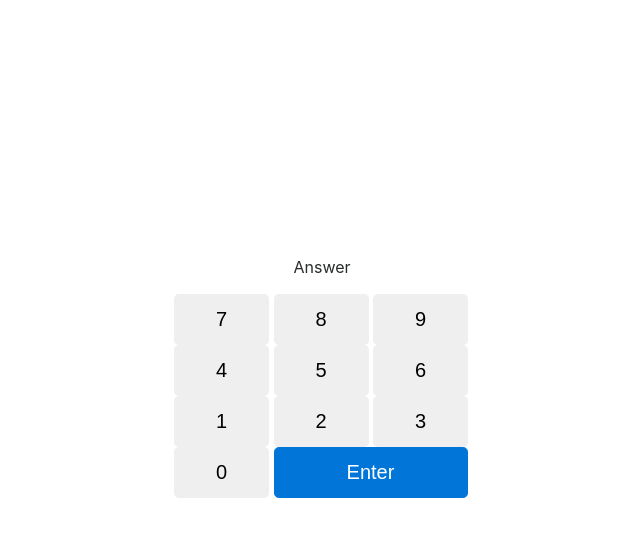
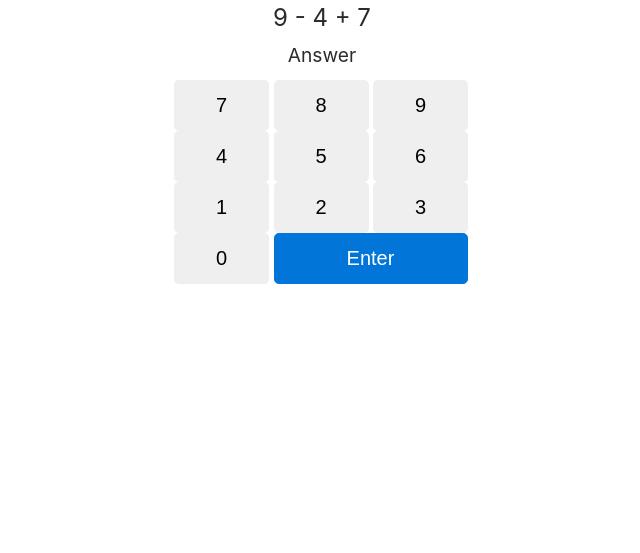
Before and after one commit to victorivanovspb/counum, a plain HTML site: page index.html in a window 1280 px wide. Shown: the whole page, without its empty margins (318-958 px from the left). Drawn offline with Linux system fonts and the light colour scheme.

Commit message:
Draft code

```diff
--- a/css/main.css
+++ b/css/main.css
@@ -1,38 +1,47 @@
 
 #ce {
     position: absolute;
-    top: 50%;
+    top: 0%;
     left: 50%;
-    margin-top: -150px;
+    margin-top: -0px;
     margin-left: -150px;
     width: 300px;
     height: 300px;
 }
 
-div.ce-line {
+#ce div {
     width: 300px;
     margin: 0;
     padding: 0;
 }
 
-div.ce-line div {
+#ce div div {
     border: 0;
     display: inline-block;
     margin: 0 -4px 0 0;
     padding: 0 2px 0 2px;
 }
 
-div.ce-line div.bt33 {
+#ce div div.bt33 {
     width: 33%;
 }
 
-div.ce-line div.bt66 {
+#ce div div.bt66 {
     width: 66%;
 }
 
-div.ce-line div.ce-answer {
-    padding: 5px 5px 5px 5px;
+#ce div div.ce-answer {
+    font-size: 1.2em;
+
     margin-bottom: 10px;
     width: 100%;
     text-align: center;
 }
+
+#ce div div.ce-formula {
+    font-size: 1.5em;
+
+    margin-bottom: 5px;
+    width: 100%;
+    text-align: center;
+}
--- a/index.html
+++ b/index.html
@@ -10,10 +10,13 @@
 </head>
 <body>
     <div id="ce">
-        <div class="ce-line">
-            <div id="answer" class="ce-answer"> Answer </div>
+        <div>
+            <div id="formula" class="ce-formula">9 - 4 + 7</div>
         </div>
-        <div class="ce-line">
+        <div>
+            <div id="answer" class="ce-answer">Answer</div>
+        </div>
+        <div>
             <div class="bt33">
                 <button id="btn7" class="btn btn-default btn-lg btn-block">7</button>
             </div>
@@ -24,7 +27,7 @@
                 <button id="btn9" class="btn btn-default btn-lg btn-block">9</button>
             </div>
         </div>
-        <div class="ce-line">
+        <div>
             <div class="bt33">
                 <button id="btn4" class="btn btn-default btn-lg btn-block">4</button>
             </div>
@@ -35,7 +38,7 @@
                 <button id="btn6" class="btn btn-default btn-lg btn-block">6</button>
             </div>
         </div>
-        <div class="ce-line">
+        <div>
             <div class="bt33">
                 <button id="btn1" class="btn btn-default btn-lg btn-block">1</button>
             </div>
@@ -46,7 +49,7 @@
                 <button id="btn3" class="btn btn-default btn-lg btn-block">3</button>
             </div>
         </div>
-        <div class="ce-line">
+        <div>
             <div class="bt33">
                 <button id="btn0" class="btn btn-default btn-lg btn-block">0</button>
             </div>
```
